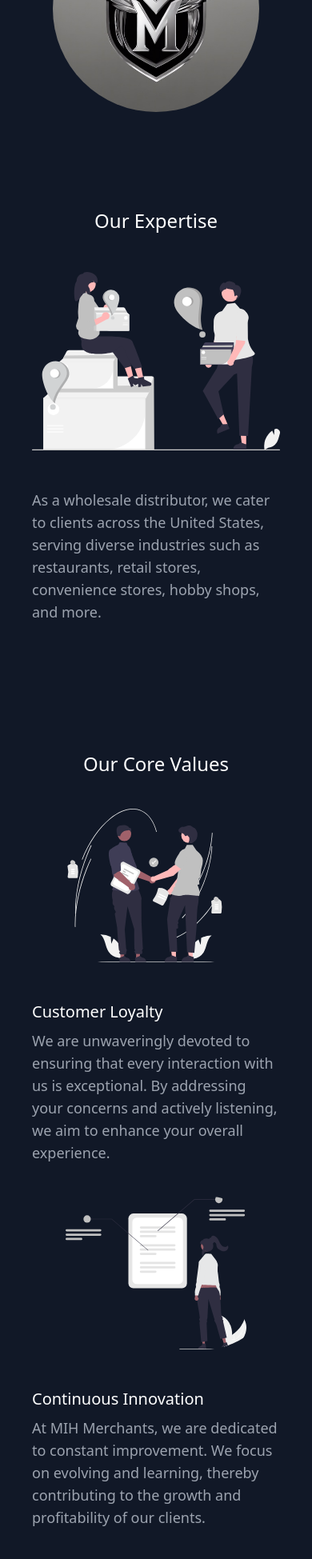
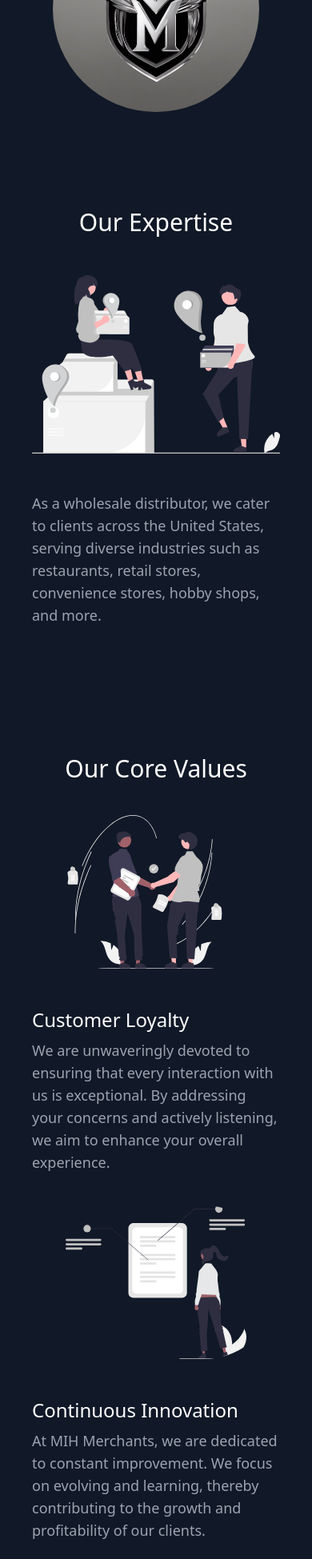
Before and after one commit to JongSeokJung/MIH, a React (Vite) app: page / in a window 390 px wide. Shown: the part 879-2828 px from the top of the page at 80% size. Built offline with nearby package versions, Linux system fonts and the light colour scheme.

Commit message:
font size update

```diff
--- a/src/components/Expertise.jsx
+++ b/src/components/Expertise.jsx
@@ -2,7 +2,7 @@ function Expertise() {
   return (
     <section id="expertise">
       <div className="container flex-row mx-auto px-10 py-20">
-        <h1 className="text-center title-font text-2xl sm:text-3xl md:text-4xl mb-4 font-medium text-white">
+        <h1 className="text-center title-font text-3xl md:text-4xl mb-4 font-medium text-white">
           Our Expertise
         </h1>
         <div className="w-full flex justify-center my-12">
--- a/src/components/Values.jsx
+++ b/src/components/Values.jsx
@@ -2,7 +2,7 @@ function Values() {
   return (
     <section id="values">
       <div className="container flex-row mx-auto px-10 py-20">
-        <h1 className="text-center title-font text-2xl sm:text-3xl md:text-4xl mb-4 font-medium text-white">
+        <h1 className="text-center title-font text-3xl md:text-4xl mb-4 font-medium text-white">
           Our Core Values
         </h1>
         <div className="lg:grid lg:grid-cols-2 lg:items-start gap-16 md:flex md:flex-col md:gap-24 items-center">
@@ -11,7 +11,7 @@ function Values() {
               className="object-contain h-48 w-96 object-center rounded-full mb-12"
               src="./promise.svg"
             />
-            <h1 className="text-white text-xl sm:text-2xl md:text-3xl mb-2">
+            <h1 className="text-white text-2xl md:text-3xl mb-2">
               Customer Loyalty
             </h1>
             <p className="text-lg sm:text-xl">
@@ -25,7 +25,7 @@ function Values() {
               className="object-contain h-48 w-96 object-center rounded-full mb-12"
               src="./innovation.svg"
             />
-            <h1 className="text-white text-xl sm:text-2xl md:text-3xl mb-2">
+            <h1 className="text-white text-2xl md:text-3xl mb-2">
               Continuous Innovation
             </h1>
             <p className="text-lg sm:text-xl">
@@ -39,7 +39,7 @@ function Values() {
               className="object-contain h-48 w-96 object-center rounded-full mb-12"
               src="./team.svg"
             />
-            <h1 className="text-white text-xl sm:text-2xl md:text-3xl mb-2">
+            <h1 className="text-white text-2xl md:text-3xl mb-2">
               Excellence in Service
             </h1>
             <p className="text-lg sm:text-xl">
@@ -53,7 +53,7 @@ function Values() {
               className="object-contain h-48 w-96 object-center rounded-full mb-12"
               src="./contract.svg"
             />
-            <h1 className="text-white text-xl sm:text-2xl md:text-3xl mb-2">
+            <h1 className="text-white text-2xl md:text-3xl mb-2">
               Ownership in Commerce
             </h1>
             <p className="text-lg sm:text-xl">
```
